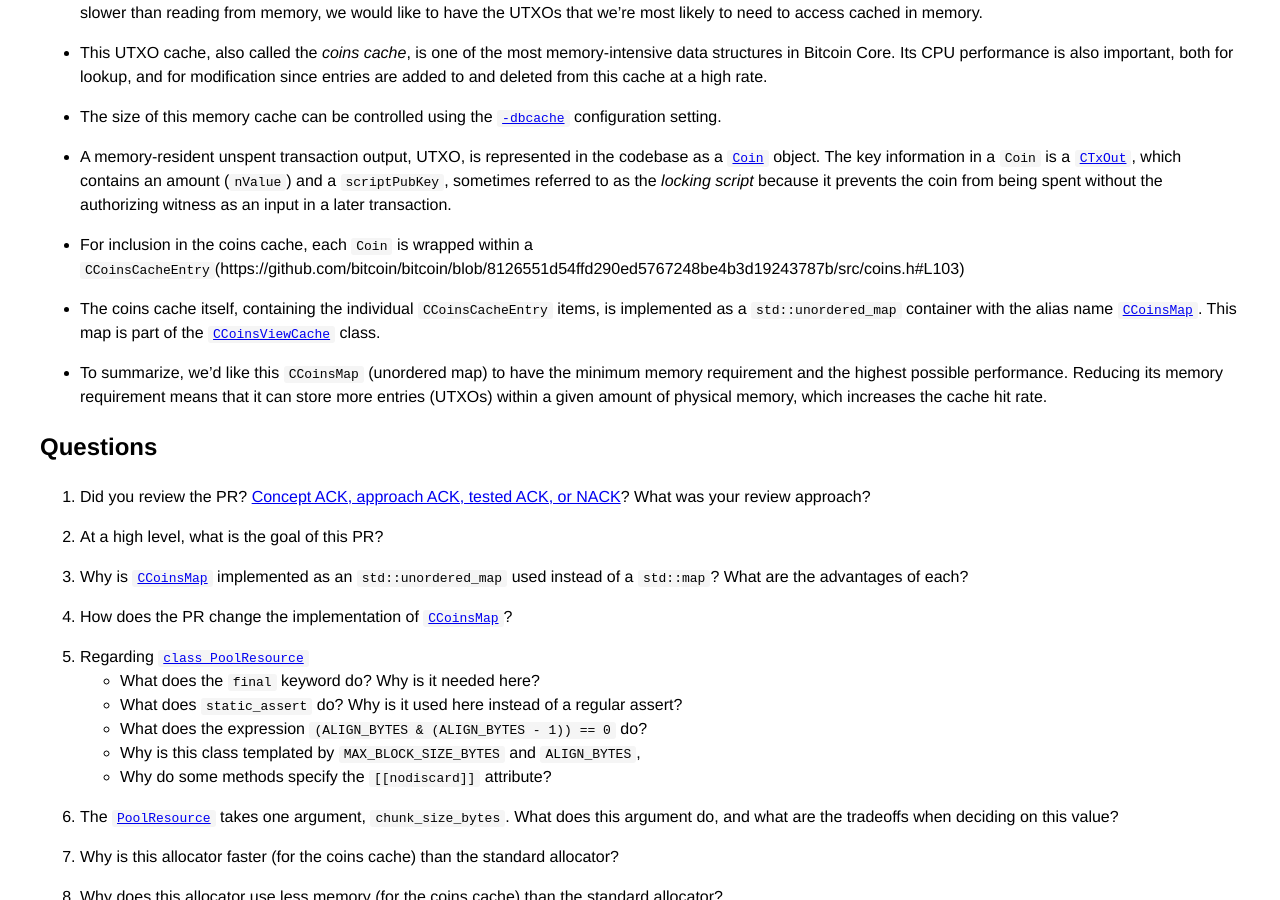
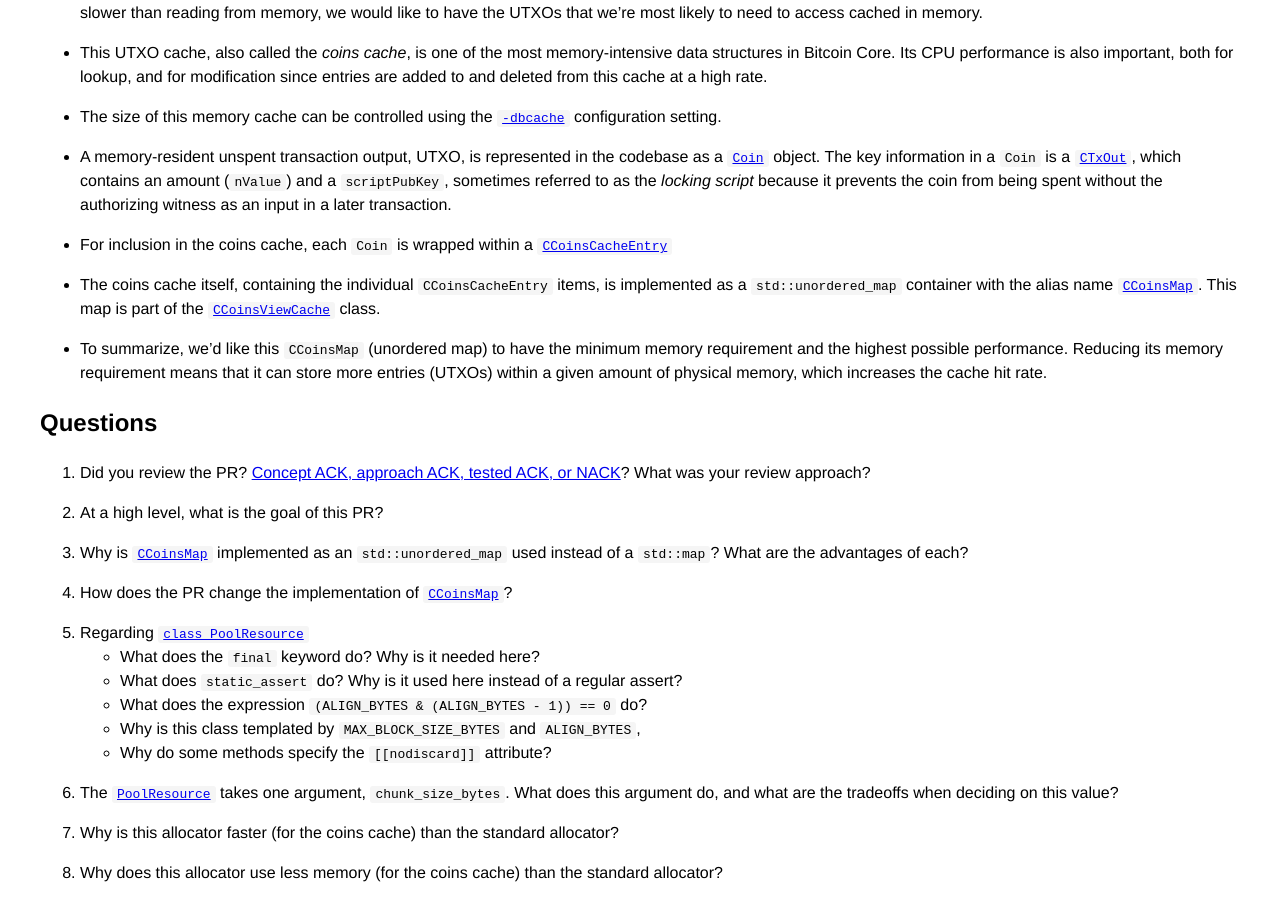
Before and after one commit to bitcoin-core-review-club/website, a Jekyll site: the page built from _posts/2023-03-08-#25325.md, in a window 1280 px wide and 900 px high, scrolled down 932 px. Built offline with Jekyll 4.4.1, drawn with Linux system fonts in a browser that asks for light colours.

Commit message:
n25325 touchup notes link

```diff
--- a/_posts/2023-03-08-#25325.md
+++ b/_posts/2023-03-08-#25325.md
@@ -81,7 +81,7 @@ commit: d87cb99bb37637e26a9e00b9f7de4bc6f44cb79d
    spent without the authorizing witness as an input in a later transaction.
 
 - For inclusion in the coins cache, each `Coin` is wrapped within
-   a `CCoinsCacheEntry`(https://github.com/bitcoin/bitcoin/blob/8126551d54ffd290ed5767248be4b3d19243787b/src/coins.h#L103)
+   a [`CCoinsCacheEntry`](https://github.com/bitcoin/bitcoin/blob/8126551d54ffd290ed5767248be4b3d19243787b/src/coins.h#L103)
 
 - The coins cache itself, containing the individual `CCoinsCacheEntry`
    items, is implemented as a `std::unordered_map` container with the alias name
```
